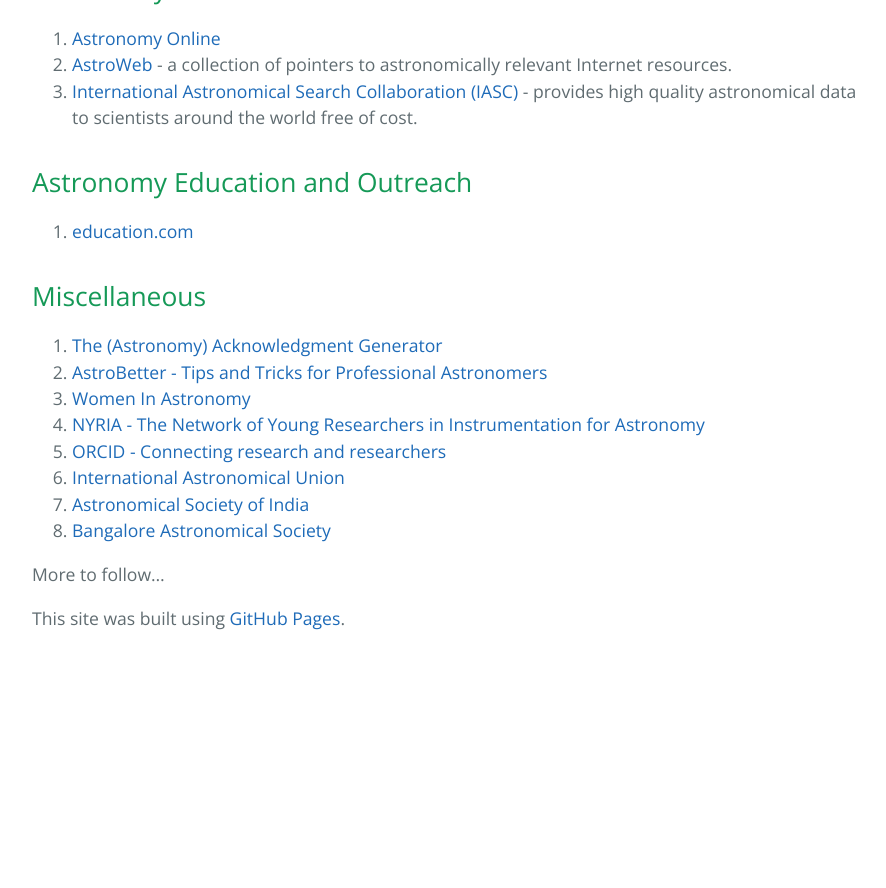
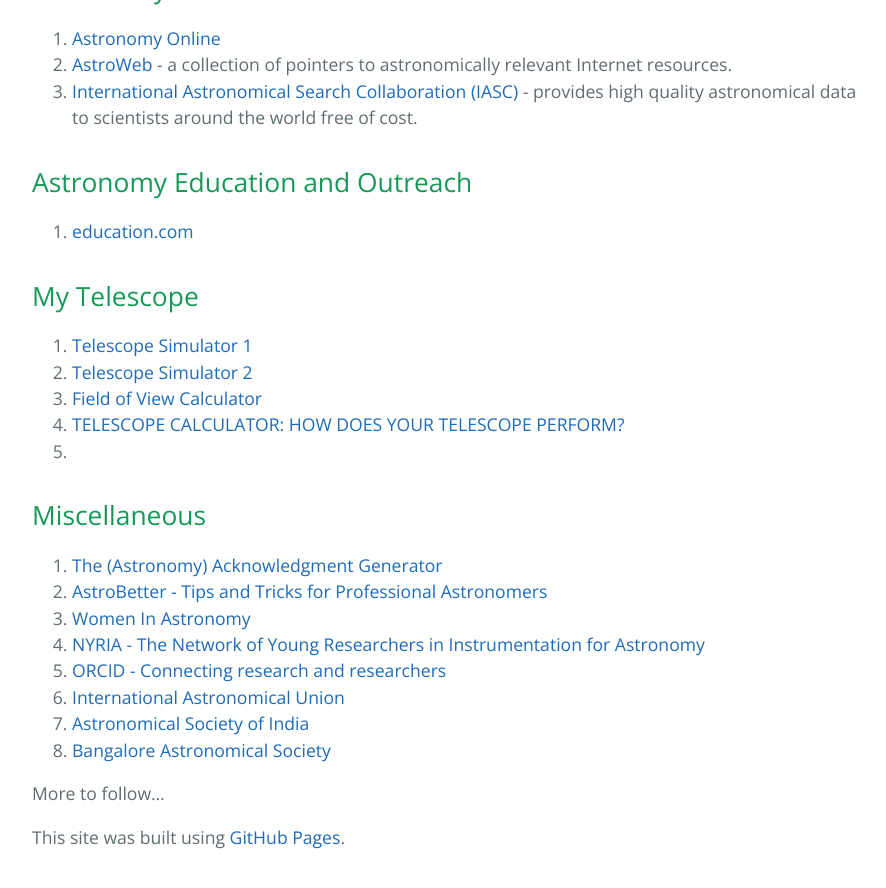
Before and after one commit to AstronomyInIndia/astronomyinindia.github.io, a Jekyll site: the page built from index.md, in a window 1280 px wide and 900 px high, scrolled down 1958 px. Shown: the top 888 px of the window, without its empty margins (192-1078 px from the left). Built offline with Jekyll 4.4.1, drawn with Linux system fonts in a browser that asks for light colours; before the commit the page ends 2639 px from its top, so only the background shows below that.

Commit message:
Update index.md

```diff
--- a/index.md
+++ b/index.md
@@ -61,6 +61,14 @@ __Disclaimer__: This webpage started as a side project. We might not have confir
 ## Astronomy Education and Outreach
 1. [education.com](https://www.education.com/resources/earth-science/?referral_url=kidsastronomy.com)
 
+## My Telescope
+
+1. [Telescope Simulator 1](https://www.stelvision.com/en/telescope-simulator/)
+2. [Telescope Simulator 2](https://telescopius.com/telescope-simulator)
+3. [Field of View Calculator](https://astronomy.tools/calculators/field_of_view/)
+4. [TELESCOPE CALCULATOR: HOW DOES YOUR TELESCOPE PERFORM?](https://skyandtelescope.org/observing/skyandtelescope-coms-scope-calculator/)
+5.
+
 ## Miscellaneous
 
 1. [The (Astronomy) Acknowledgment Generator](http://astrofrog.github.io/acknowledgment-generator/)
```
